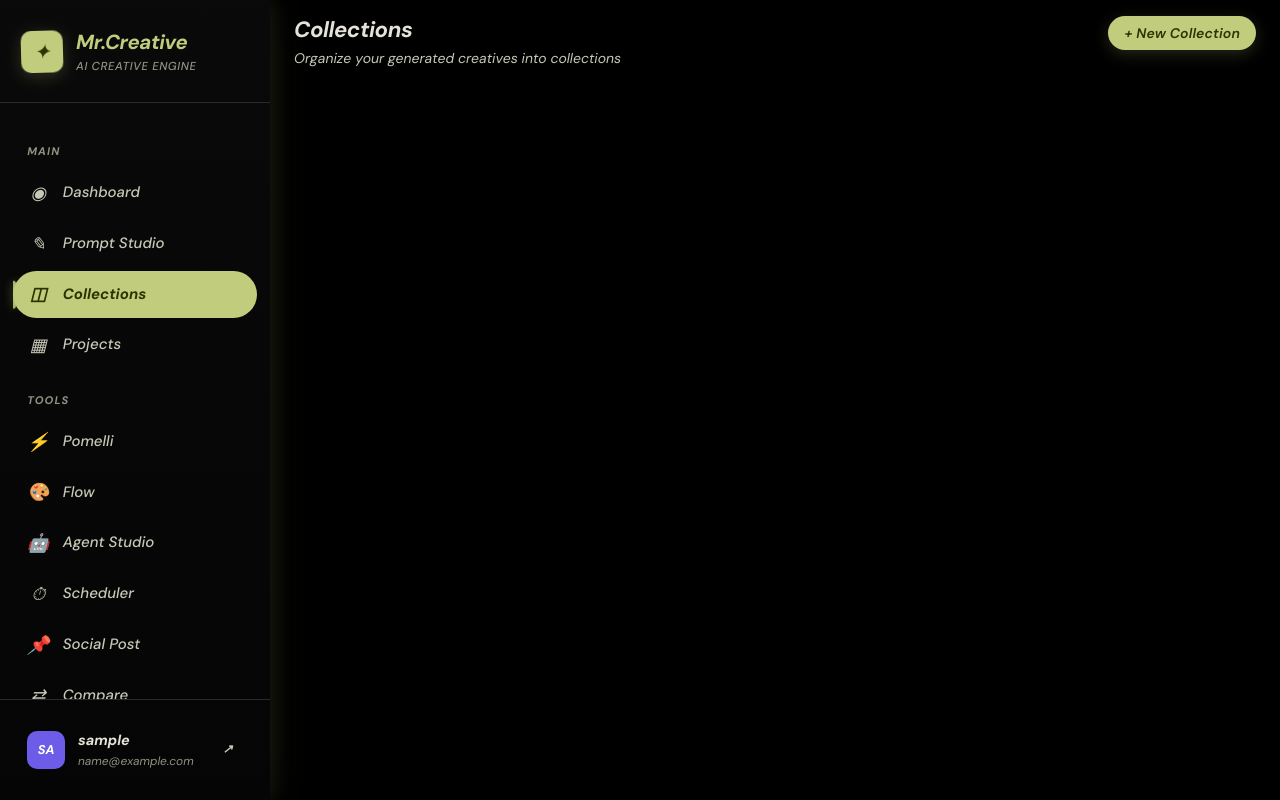
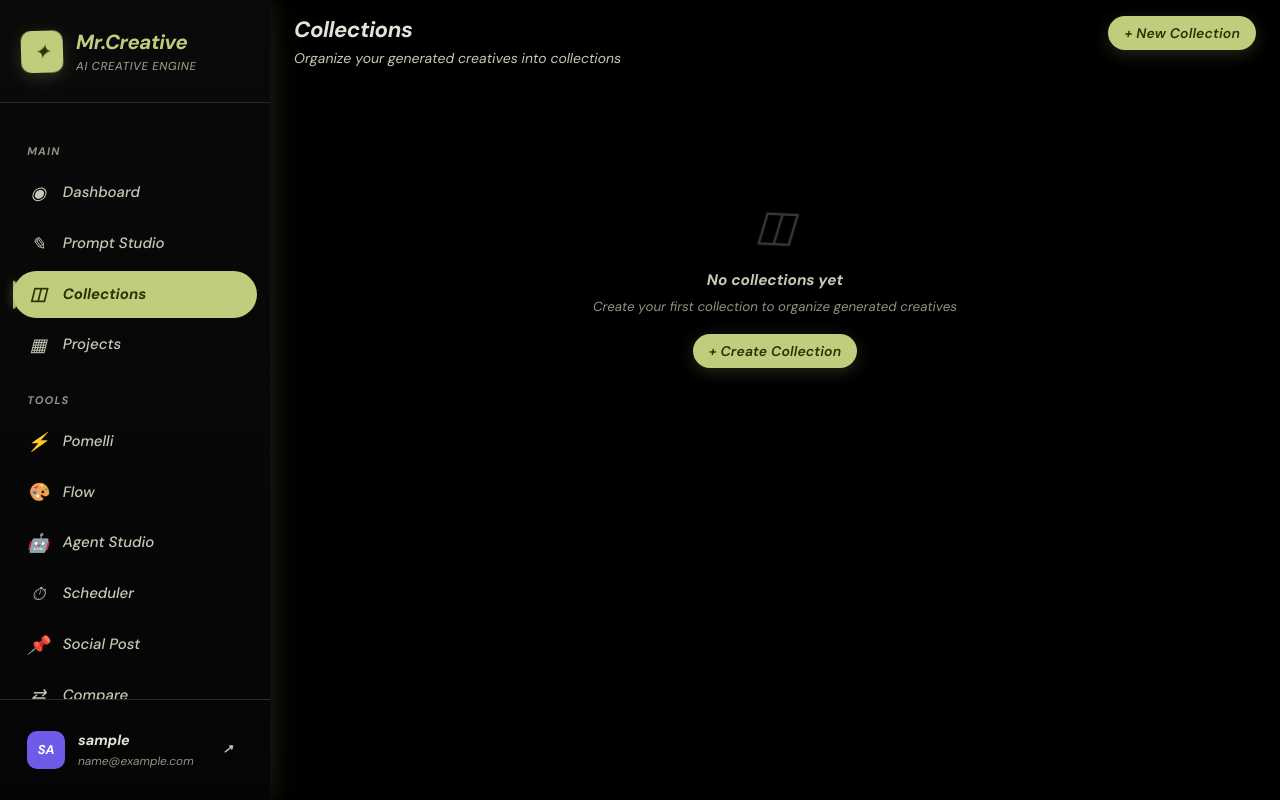
Before and after one commit to manthanproject/Mr.Creative, a Flask app: page /collections/ in a window 1280 px wide. Run offline with Flask 3, Linux system fonts and the light colour scheme; the visitor is signed in with stand-in values (Sample User, id 1); data that the repository does not hold is empty.

Commit message:
fix: remove fade animation from empty states to prevent invisible content
Co-Authored-By: Claude Opus 4.7 (1M context) <noreply@anthropic.com>

```diff
--- a/templates/collections.html
+++ b/templates/collections.html
@@ -331,7 +331,7 @@
     {% endfor %}
 </div>
 {% else %}
-<div class="empty-state animate-fade-up delay-1">
+<div class="empty-state">
     <div class="empty-icon">◫</div>
     <h3>No collections yet</h3>
     <p>Create your first collection to organize generated creatives</p>
@@ -586,7 +586,7 @@ async function bulkDeleteSelected() {
                 if (allCollectionIds.length === 0) {
                     var grid = document.getElementById('collectionsGrid');
                     if (grid) {
-                        grid.outerHTML = '<div class="empty-state animate-fade-up delay-1">' +
+                        grid.outerHTML = '<div class="empty-state">' +
                             '<div class="empty-icon">◫</div>' +
                             '<h3>No collections yet</h3>' +
                             '<p>Create your first collection to organize generated creatives</p>' +
```
